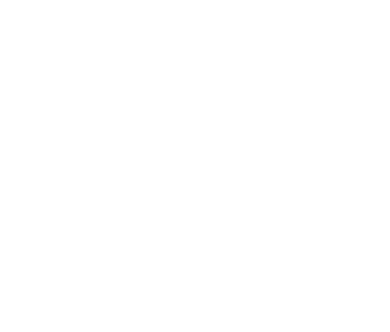
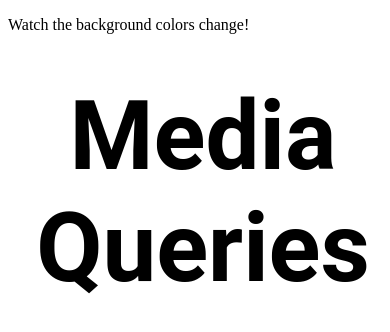
Before and after one commit to juliehutchinson001/udacity_google_scholarship, a plain HTML site: page media-queries/whichStyle.html in a window 390 px wide. Drawn offline with Linux system fonts and the light colour scheme.

Commit message:
feat: initial code to solve which style of media query is applied

```diff
--- a/media-queries/whichStyle.html
+++ b/media-queries/whichStyle.html
@@ -7,3 +7,33 @@
  * - Between 401 and 599 pixels, set the background color to green
  * - 600 pixels or wider, set the background color to blue
  * / -->
+
+ <!DOCTYPE html>
+ <html lang="en">
+   <head>
+     <title>min AND max-width Media Queries</title>
+     <meta charset="utf-8">
+     <meta name="viewport" content="width=device-width, initial-scale=1.0">
+     <style type="text/css">
+       h1 {
+         position: absolute;
+         text-align: center;
+         width: 100%;
+         font-size: 6em;
+         font-family: Roboto;
+         transition: all 0.5s;
+       }
+       @media screen and (min-width: 1px) and (max-width: 2px) {
+         /*
+         This seems like a good place for code... Make sure you change the breakpoints!
+         */
+       }
+     </style>
+   </head>
+   <body>
+     <div>
+       <h1>Media Queries</h1>
+       <p>Watch the background colors change!</p>
+     </div>
+   </body>
+ </html>
```
